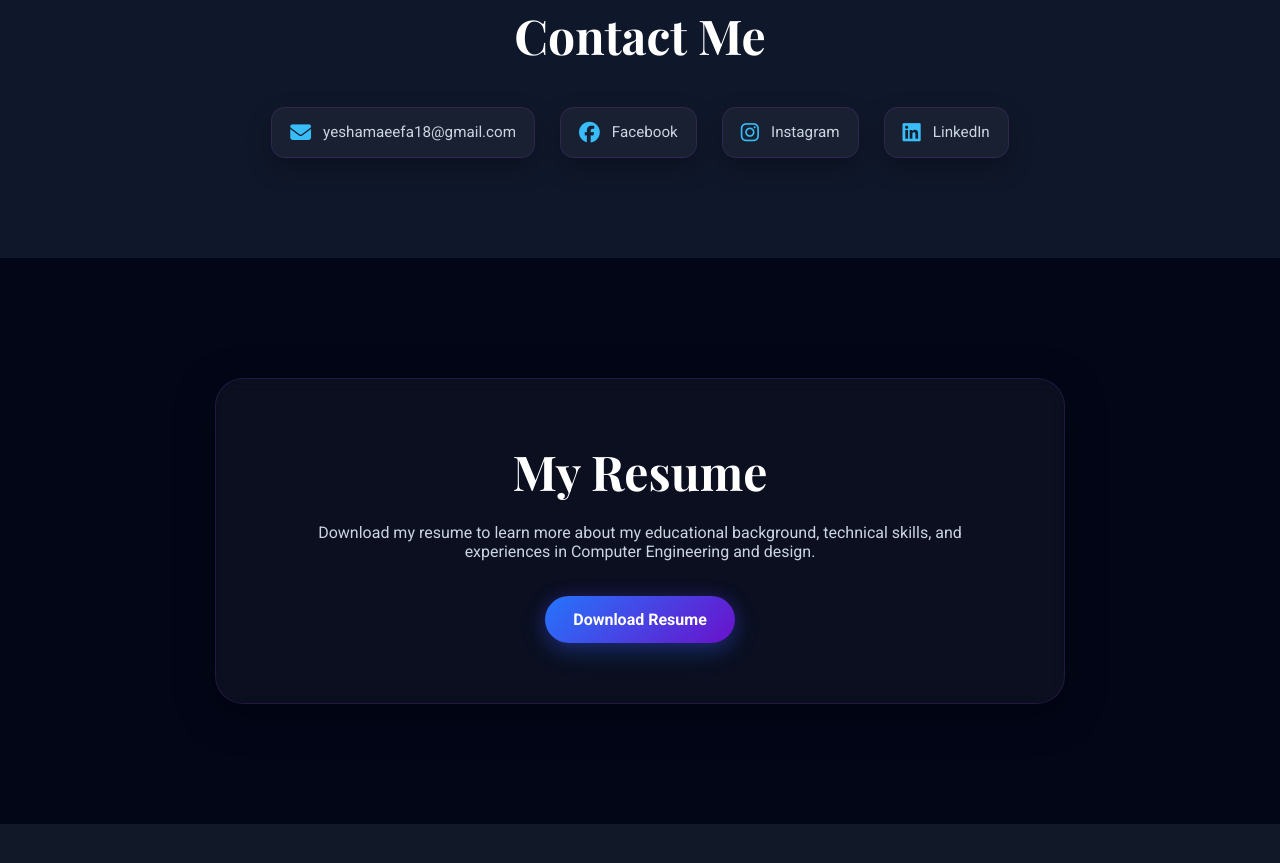
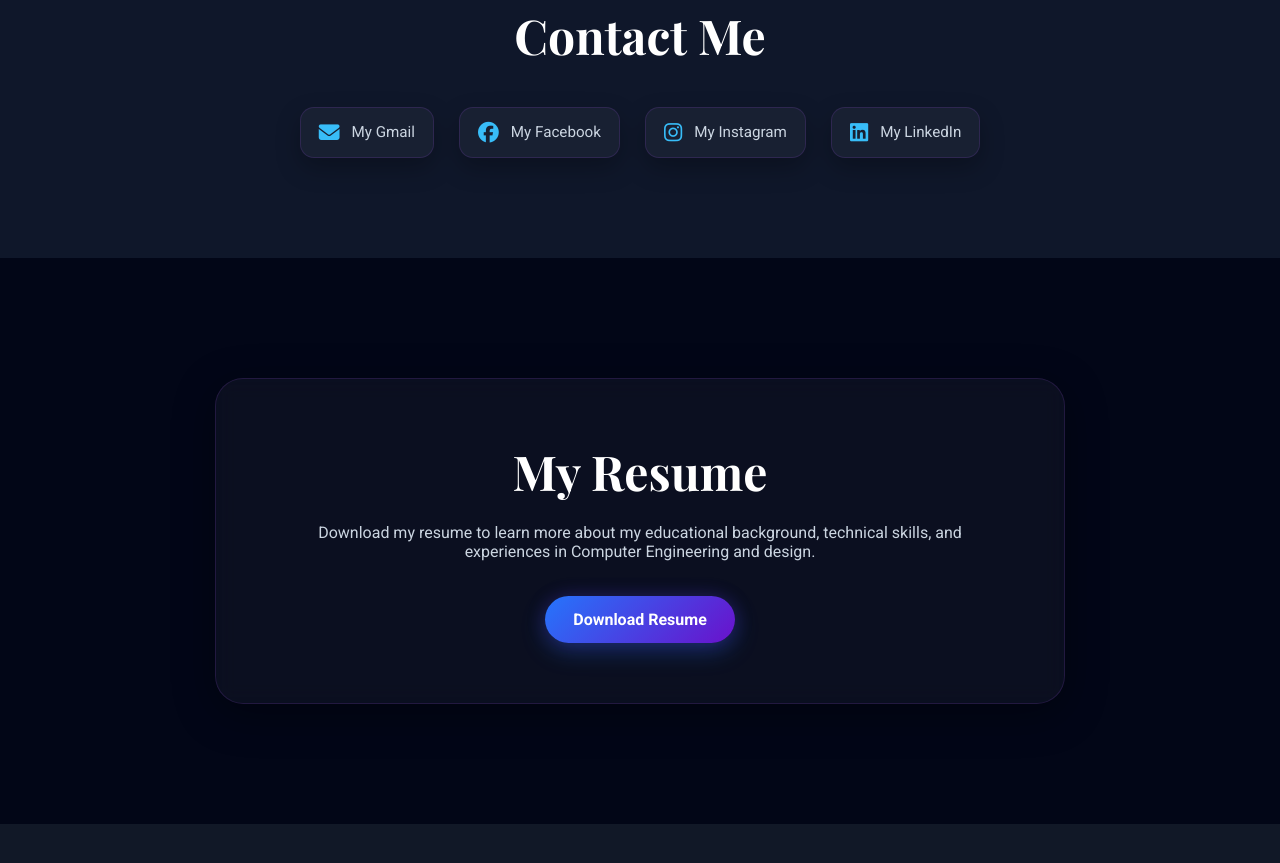
Before and after one commit to yisaame/My-Portfolio, a plain HTML site: page index.html in a window 1280 px wide. Shown: the part 897-1760 px from the top of the page. Drawn offline with nearby package versions, Linux system fonts and the light colour scheme.

Commit message:
Update index.html

```diff
--- a/index.html
+++ b/index.html
@@ -42,25 +42,25 @@
     <!-- EMAIL (your real info restored) -->
     <a href="mailto:yeshamaeefa18@gmail.com" target="_blank">
       <i class="fa-solid fa-envelope"></i>
-      <span>yeshamaeefa18@gmail.com</span>
+      <span>My Gmail</span>
     </a>
 
     <!-- FACEBOOK -->
     <a href="https://www.facebook.com/yshm.se" target="_blank">
       <i class="fa-brands fa-facebook"></i>
-      <span>Facebook</span>
+      <span>My Facebook</span>
     </a>
 
     <!-- INSTAGRAM -->
     <a href="https://www.instagram.com/yshmeee_/" target="_blank">
       <i class="fa-brands fa-instagram"></i>
-      <span>Instagram</span>
+      <span>My Instagram</span>
     </a>
 
     <!-- LINKEDIN -->
     <a href="https://www.linkedin.com/in/yeshamaeefa/" target="_blank">
       <i class="fa-brands fa-linkedin"></i>
-      <span>LinkedIn</span>
+      <span>My LinkedIn</span>
     </a>
 
   </div>
```
